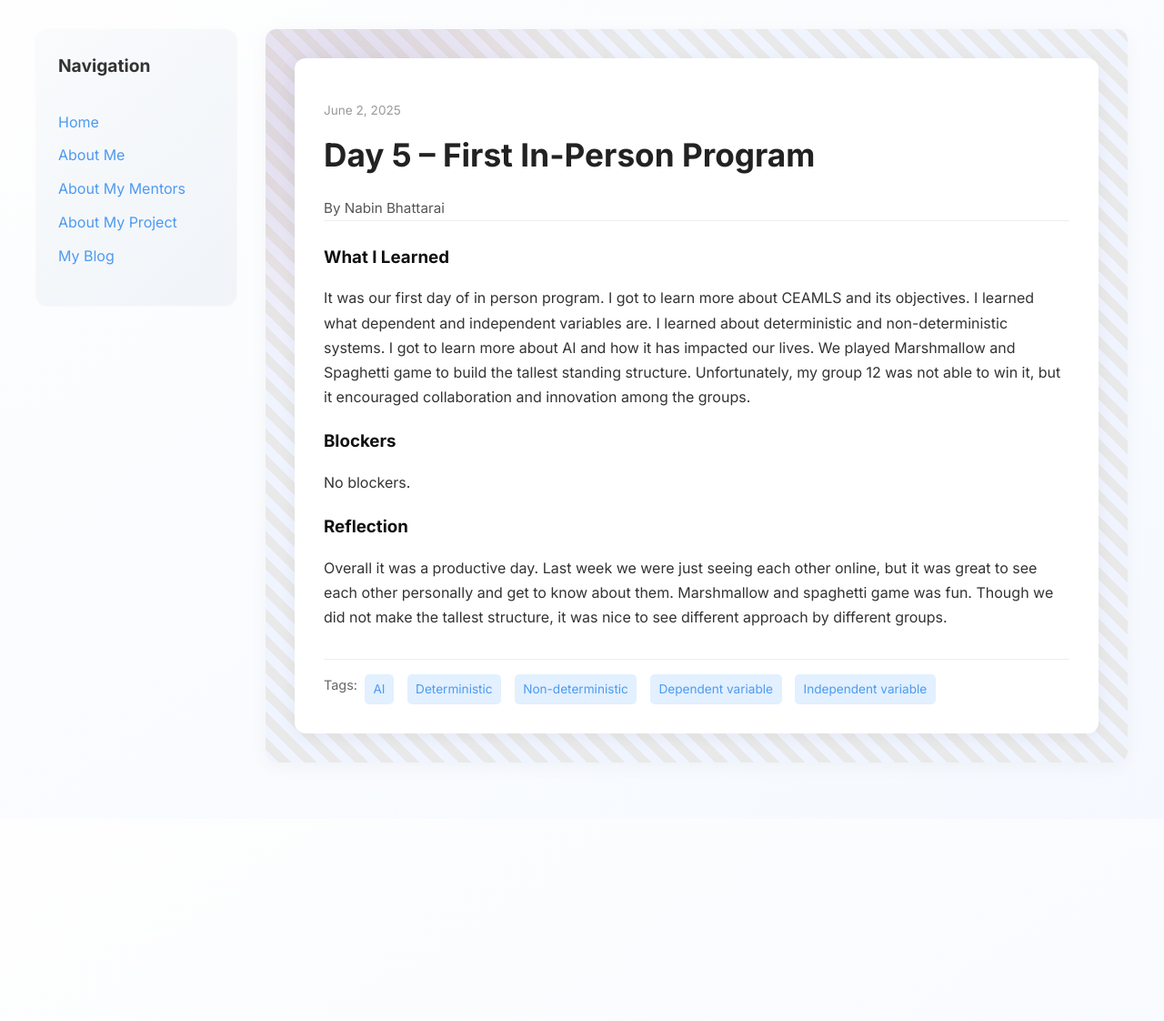
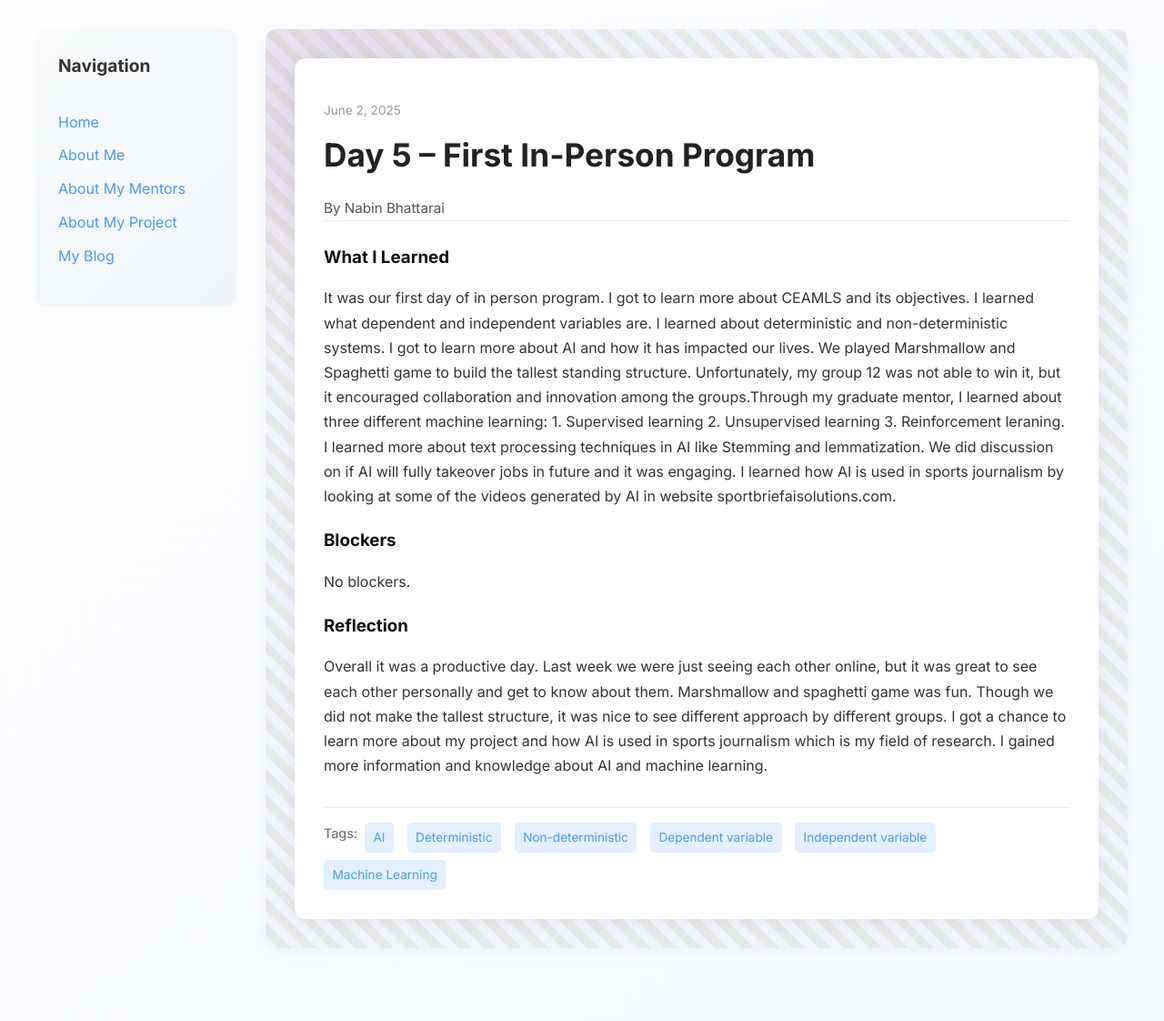
Before and after one commit to bhattarainabin2055/bhattarainabin2055.github.io, a Jekyll site: the page built from _posts/2025-06-02-day-5.md, in a window 1280 px wide. Shown: the whole page at 91% size. Built offline with Jekyll 4.4.1, drawn with Linux system fonts in a browser that asks for light colours; before the commit the page ends 900 px from its top, so only the background shows below that.

Commit message:
Update 2025-06-02-day-5.md

```diff
--- a/_posts/2025-06-02-day-5.md
+++ b/_posts/2025-06-02-day-5.md
@@ -4,14 +4,14 @@ title: "Day 5 – First In-Person Program"
 date: 2025-06-02
 author: Nabin Bhattarai
 permalink: /day5.html
-tags: ["AI", "Deterministic", " Non-deterministic", "Dependent variable", "Independent variable" ]
+tags: ["AI", "Deterministic", " Non-deterministic", "Dependent variable", "Independent variable", "Machine Learning"]
 
 what_i_learned: |
-  It was our first day of in person program. I got to learn more about CEAMLS and its objectives. I learned what dependent and independent variables are. I learned about deterministic and non-deterministic systems. I got to learn more about AI and how it has impacted our lives. We played Marshmallow and Spaghetti game to build the tallest standing structure. Unfortunately, my group 12 was not able to win it, but it encouraged collaboration and innovation among the groups.
+  It was our first day of in person program. I got to learn more about CEAMLS and its objectives. I learned what dependent and independent variables are. I learned about deterministic and non-deterministic systems. I got to learn more about AI and how it has impacted our lives. We played Marshmallow and Spaghetti game to build the tallest standing structure. Unfortunately, my group 12 was not able to win it, but it encouraged collaboration and innovation among the groups.Through my graduate mentor, I learned about three different machine learning: 1. Supervised learning 2. Unsupervised learning 3. Reinforcement leraning. I learned more about text processing techniques in AI like Stemming and lemmatization. We did discussion on if AI will fully takeover jobs in future and it was engaging. I learned how AI is used in sports journalism by looking at some of the videos generated by AI in website sportbriefaisolutions.com.
 
 blockers: |
   No blockers.
 
 reflection: |
-  Overall it was a productive day. Last week we were just seeing each other online, but it was great to see each other personally and get to know about them. Marshmallow and spaghetti game was fun. Though we did not make the tallest structure, it was nice to see different approach by different groups.
+  Overall it was a productive day. Last week we were just seeing each other online, but it was great to see each other personally and get to know about them. Marshmallow and spaghetti game was fun. Though we did not make the tallest structure, it was nice to see different approach by different groups. I got a chance to learn more about my project and how AI is used in sports journalism which is my field of research. I gained more information and knowledge about AI and machine learning.
 ---
```
